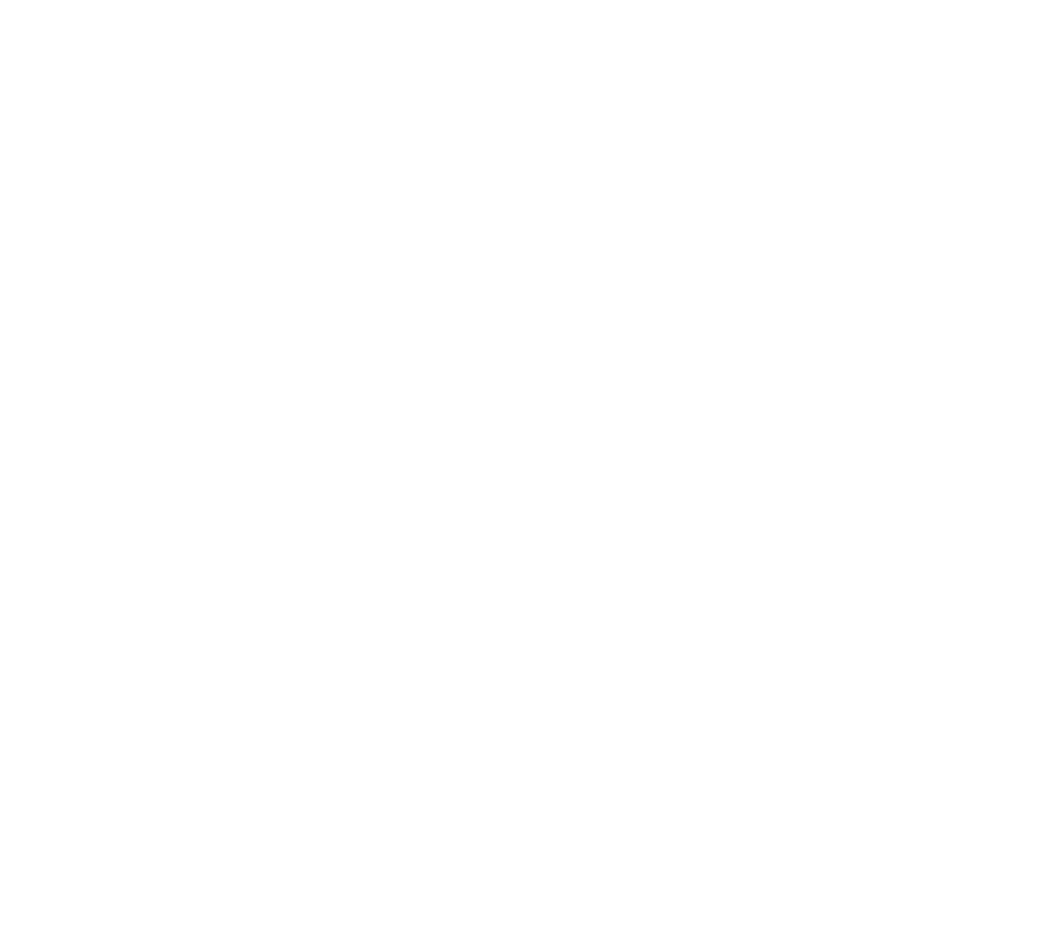
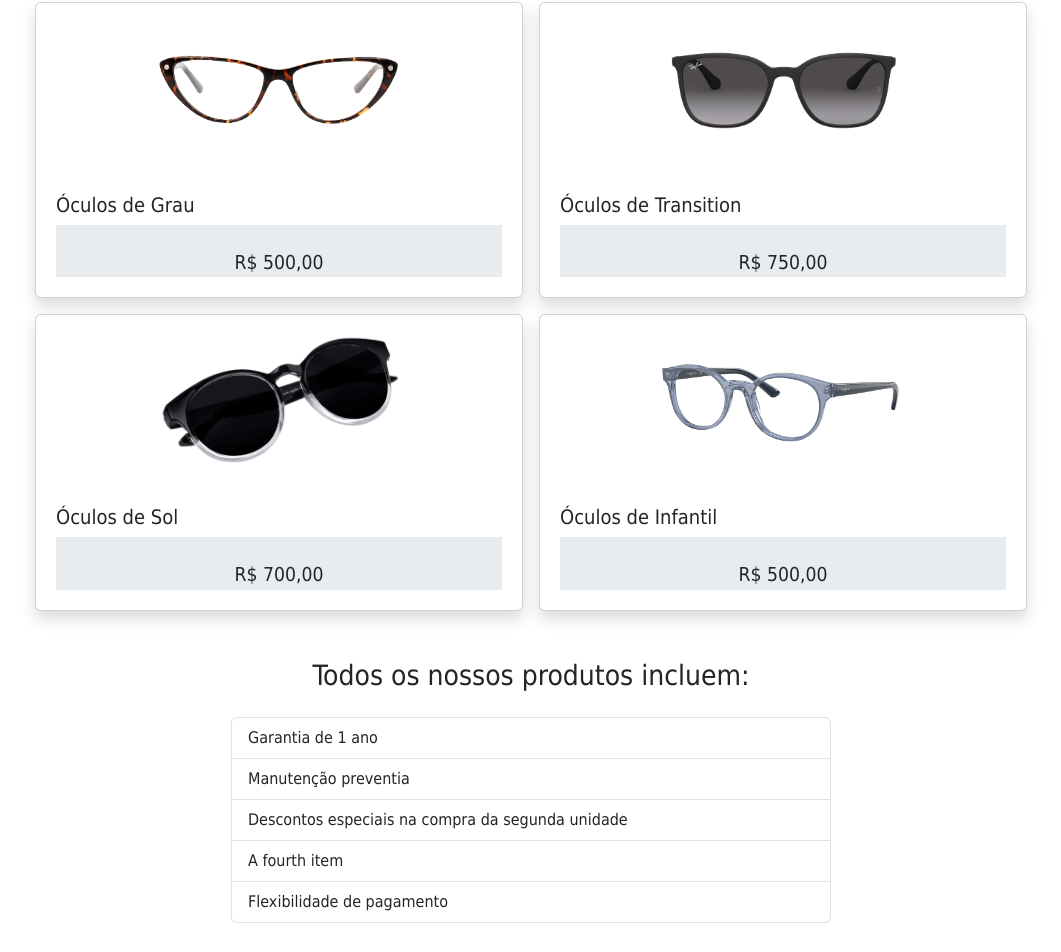
Before and after one commit to g4brielpy/oticas-vida, a Next.js app in the folder oticas-app/: page / in a window 1280 px wide. Shown: the part 1010-1962 px from the top of the page, without its empty margins (109-1170 px from the left). Before the commit the page ends 800 px from the top, so only its background shows below. Built offline with nearby package versions, Linux system fonts and the light colour scheme.

Commit message:
Criação componente SectionProdutos

```diff
--- /dev/null
+++ b/oticas-app/src/components/SectionProdutos/Beneficios/ListaBeneficios.jsx
@@ -0,0 +1,16 @@
+export function ListaBeneficios() {
+  return (
+    <ul
+      class="list-group mt-4 mb-5 d-flex mx-auto"
+      style={{ maxWidth: "600px" }}
+    >
+      <li class="list-group-item">Garantia de 1 ano</li>
+      <li class="list-group-item">Manutenção preventia</li>
+      <li class="list-group-item">
+        Descontos especiais na compra da segunda unidade
+      </li>
+      <li class="list-group-item">A fourth item</li>
+      <li class="list-group-item">Flexibilidade de pagamento</li>
+    </ul>
+  );
+}
--- /dev/null
+++ b/oticas-app/src/components/SectionProdutos/Produtos/Card.jsx
@@ -0,0 +1,16 @@
+import style from "../produtos.module.css";
+import Image from "next/image";
+
+export function Card({ title, price, imageSrc, altText }) {
+  return (
+    <div className={`card shadow d-flex align-items-center p-1 ${style.card}`}>
+      <Image src={imageSrc} className="card-img-top" alt={altText} />
+      <div className="card-body w-100">
+        <h5 className="card-title">{title}</h5>
+        <p className="card-text text-center pt-4 bg-body-secondary">
+          R$ {price}
+        </p>
+      </div>
+    </div>
+  );
+}
--- /dev/null
+++ b/oticas-app/src/components/SectionProdutos/Produtos/Produtos.jsx
@@ -0,0 +1,53 @@
+import style from "../produtos.module.css";
+import { Card } from "./Card";
+
+import Img01 from "@/../public/icon-oculos/oculos01.png";
+import Img02 from "@/../public/icon-oculos/oculos02.png";
+import Img03 from "@/../public/icon-oculos/oculos03.png";
+import Img04 from "@/../public/icon-oculos/oculos04.png";
+
+export function Produtos() {
+  return (
+    <div
+      id={`container ${style.container_cards}`}
+      className="d-flex flex-column align-items-center gap-3 mt-4 mb-5"
+    >
+      <div className="d-flex w-100 flex-wrap gap-3 ">
+        <div className="flex-grow-1 ">
+          <Card
+            title="Óculos de Grau"
+            price="500,00"
+            imageSrc={Img01}
+            altText="Oculos de grau"
+          />
+        </div>
+        <div className="flex-grow-1">
+          <Card
+            title="Óculos de Transition"
+            price="750,00"
+            imageSrc={Img02}
+            altText="oculos de transition"
+          />
+        </div>
+      </div>
+      <div className="d-flex w-100 flex-wrap gap-3">
+        <div className="flex-grow-1">
+          <Card
+            title="Óculos de Sol"
+            price="700,00"
+            imageSrc={Img03}
+            altText="oculos de sol"
+          />
+        </div>
+        <div className="flex-grow-1">
+          <Card
+            title="Óculos de Infantil"
+            price="500,00"
+            imageSrc={Img04}
+            altText="oculos de infantil"
+          />
+        </div>
+      </div>
+    </div>
+  );
+}
--- /dev/null
+++ b/oticas-app/src/components/SectionProdutos/index.jsx
@@ -0,0 +1,22 @@
+import { Produtos } from "./Produtos/Produtos.jsx";
+import { ListaBeneficios } from "./Beneficios/ListaBeneficios.jsx";
+import style from "./produtos.module.css";
+
+export function SectionProduto() {
+  return (
+    <section id={style.section_container}>
+      <h2 className="text-center mb-3">Nossos produtos</h2>
+      <p className="text-center">
+        Trabalhamos com óculos de grau, óculos de sol, lentes transition nos
+        modelos masculino, feminino e infantil.
+      </p>
+      <p className="text-center">
+        Todos os nossos preços são acessíveis e contam com a melhor qualidade do
+        mercado.
+      </p>
+      <Produtos />
+      <h3 className="text-center h3">Todos os nossos produtos incluem: </h3>
+      <ListaBeneficios />
+    </section>
+  );
+}
--- /dev/null
+++ b/oticas-app/src/components/SectionProdutos/produtos.module.css
@@ -0,0 +1,27 @@
+#section_container {
+  max-width: var(--max-width);
+
+  margin: auto;
+  padding: 5rem 1rem;
+}
+#section_container h2 {
+  text-transform: uppercase;
+}
+
+#container_cards {
+  width: 100%;
+  background-color: aqua;
+}
+
+.card {
+  min-width: 300px;
+}
+.card img {
+  max-width: 250px;
+  height: 170px;
+  object-fit: contain;
+}
+.card p {
+  font-size: 1.2rem;
+  font-weight: 500;
+}
--- a/oticas-app/src/pages/index.jsx
+++ b/oticas-app/src/pages/index.jsx
@@ -1,6 +1,7 @@
 import Head from "next/head";
 import { Header } from "@/components/Header";
 import { SectionBanner } from "@/components/SectionBanner";
+import { SectionProduto } from "@/components/SectionProdutos";
 
 export default function Home() {
   return (
@@ -14,6 +15,7 @@
       <Header></Header>
       <main>
         <SectionBanner />
+        <SectionProduto />
       </main>
     </>
   );
```
